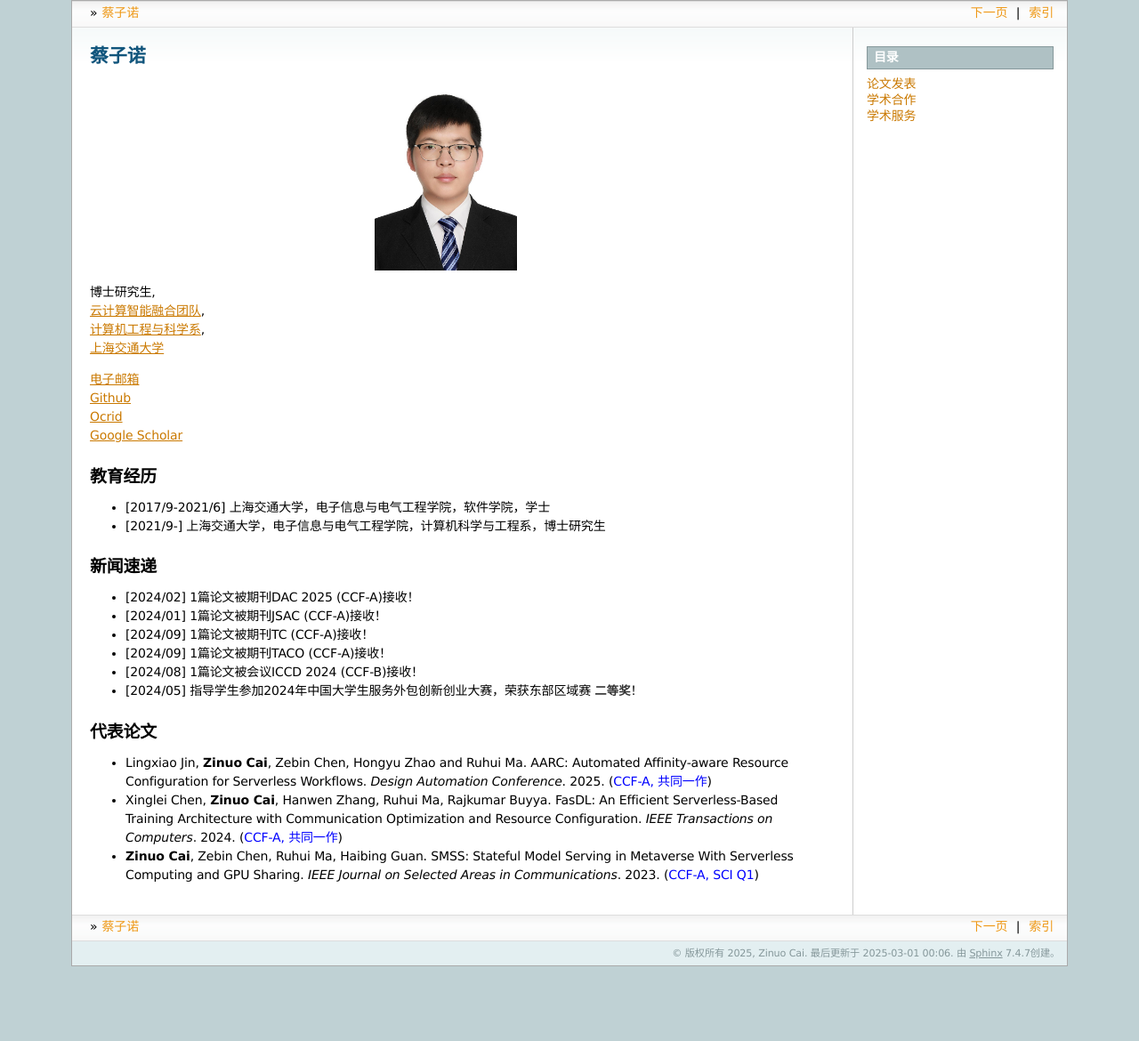
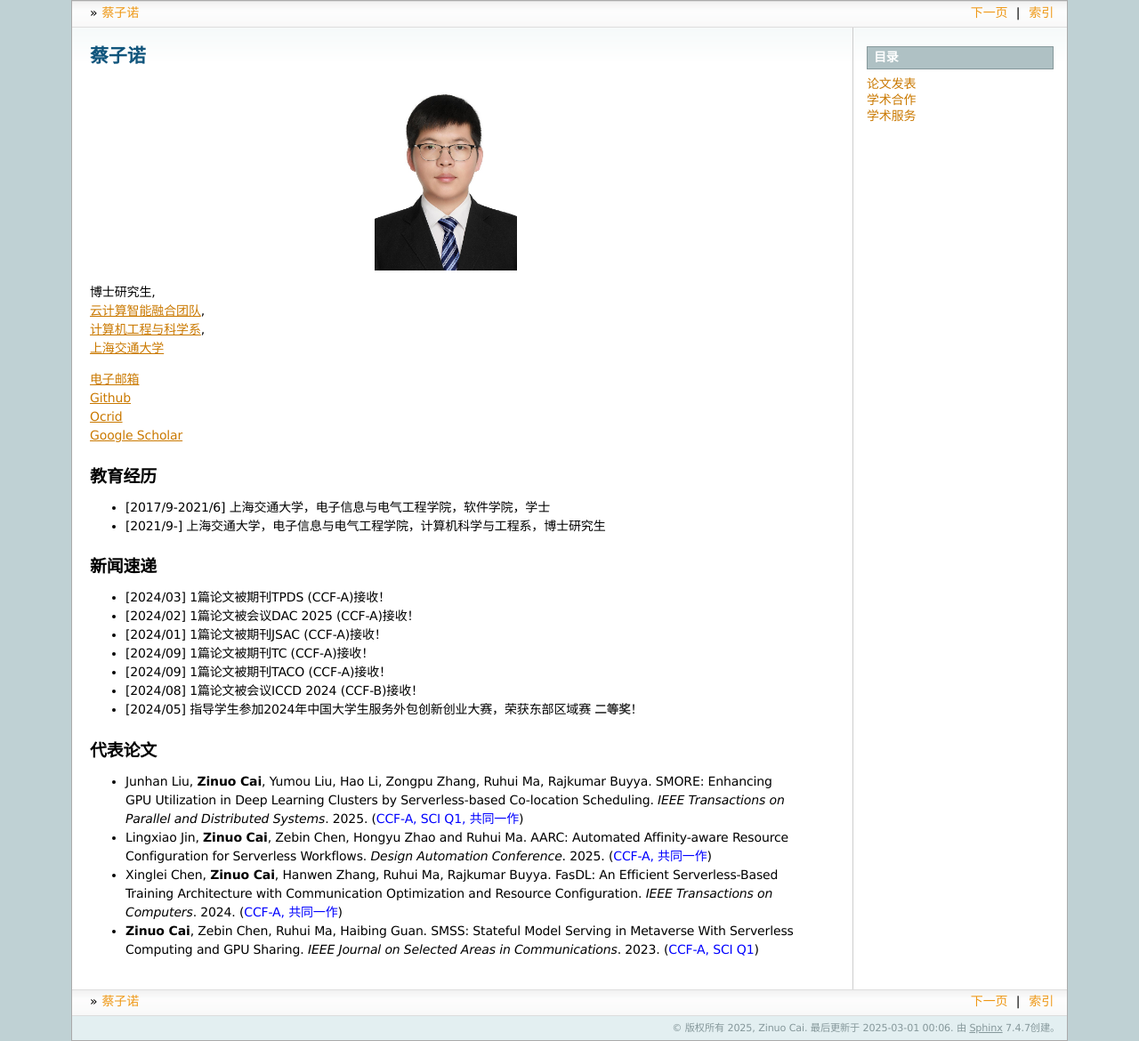
Before and after one commit to ZinuoCai/zinuocai.github.io, a Sphinx documentation site: the page built from source/index.rst, in a window 1280 px wide. Shown: the whole page at 89% size. Built offline with Sphinx 7.4.7, drawn with Linux system fonts in a browser that asks for light colours; before the commit the page ends 1086 px from its top, so only the background shows below that.

Commit message:
Update index.rst

```diff
--- a/source/index.rst
+++ b/source/index.rst
@@ -25,7 +25,9 @@
 新闻速递
 ~~~~~~~~~~~~
 
-* [2024/02] 1篇论文被期刊DAC 2025 (CCF-A)接收！
+* [2024/03] 1篇论文被期刊TPDS (CCF-A)接收！
+
+* [2024/02] 1篇论文被会议DAC 2025 (CCF-A)接收！
 
 * [2024/01] 1篇论文被期刊JSAC (CCF-A)接收！
 
@@ -40,6 +42,8 @@
 代表论文
 ~~~~~~~~~~~~
 
+* Junhan Liu, **Zinuo Cai**, Yumou Liu, Hao Li, Zongpu Zhang, Ruhui Ma, Rajkumar Buyya. SMORE: Enhancing GPU Utilization in Deep Learning Clusters by Serverless-based Co-location Scheduling. *IEEE Transactions on Parallel and Distributed Systems*. 2025. (:blue:`CCF-A, SCI Q1, 共同一作`)
+
 * Lingxiao Jin, **Zinuo Cai**, Zebin Chen, Hongyu Zhao and Ruhui Ma. AARC: Automated Affinity-aware Resource Configuration for Serverless Workflows. *Design Automation Conference*. 2025. (:blue:`CCF-A, 共同一作`)
 
 * Xinglei Chen, **Zinuo Cai**, Hanwen Zhang, Ruhui Ma, Rajkumar Buyya. FasDL: An Efficient Serverless-Based Training Architecture with Communication Optimization and Resource Configuration. *IEEE Transactions on Computers*. 2024. (:blue:`CCF-A, 共同一作`)
```
